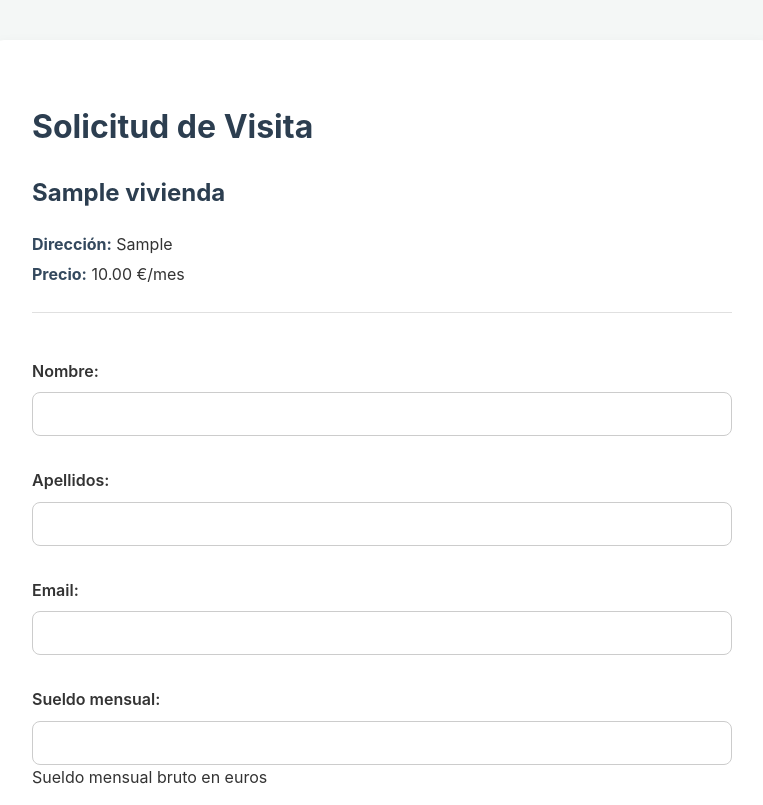
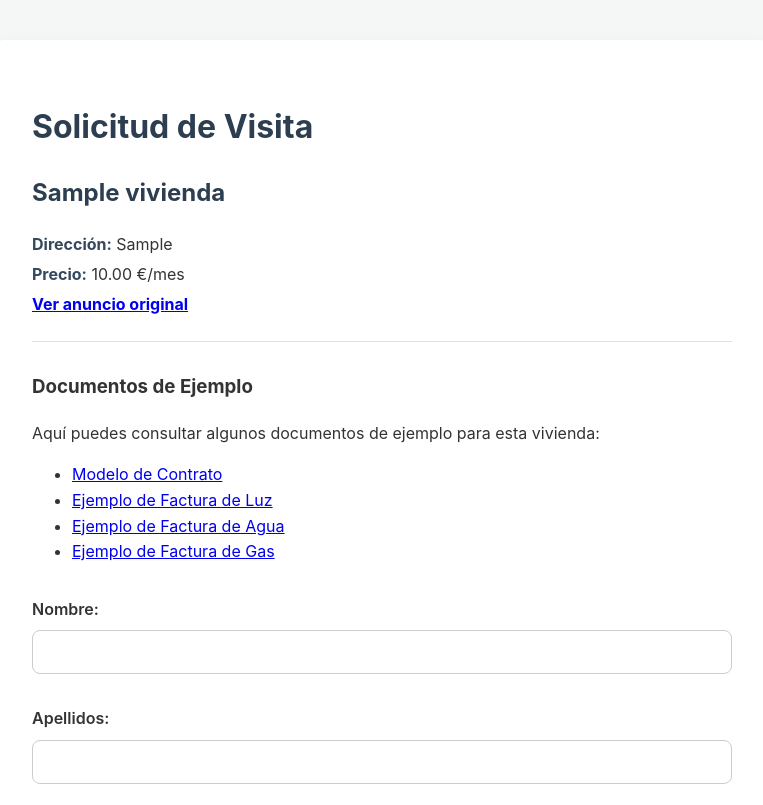
Before and after one commit to funcoleto/houseGestion, a Django app: template propiedades/templates/propiedades/agendar_visita.html in a window 1280 px wide. Shown: the top 805 px of the page, without its empty margins (258-1021 px from the left). Run offline with Django 5.2, Linux system fonts and the light colour scheme; the template is opened without the code that fills it: values that come from a table or form of the project are taken from there, others are empty; tables that the repository leaves empty hold one stand-in row (values such as "Sample post").

Commit message:
feat: Complete Proceso 1 with email and document display
This commit finalizes the implementation of "Proceso 1" by adding real email notifications and displaying additional property information to the tenant.

Key enhancements:
- **Email Integration:**
  - Replaces simulated email prints with actual `send_mail` calls for visit confirmations and cancellations.
  - Configures Django's email backend to use the console for development (default) and provides a commented-out, environment-variable-based SMTP configuration for production.
  - Adds text-based email templates for professional-looking messages.

- **Display Property Documents:**
  - The visit scheduling page now displays links to the property's original ad (`link_anuncio`) and any uploaded sample documents (model contract, utility bills).
  - Configures Django to serve user-uploaded media files in the development environment to make these links functional.

- **Environment Configuration:**
  - Integrates `python-dotenv` to manage environment variables from a `.env` file.
  - `manage.py` and `wsgi.py` are updated to load these variables on startup.

- **Documentation:**
  - The `README.md` is updated with a comprehensive guide on how to configure the application for real email sending, including instructions for creating a `.env` file and setting the required variables.

```diff
--- a/gestion_viviendas/urls.py
+++ b/gestion_viviendas/urls.py
@@ -17,9 +17,15 @@ Including another URLconf
 
 from django.contrib import admin
 from django.urls import path, include
+from django.conf import settings
+from django.conf.urls.static import static
 
 urlpatterns = [
     path("admin/", admin.site.urls),
     # Incluimos las URLs de la aplicación 'propiedades'
     path("", include("propiedades.urls", namespace="propiedades")),
 ]
+
+# Servir ficheros media en modo DEBUG
+if settings.DEBUG:
+    urlpatterns += static(settings.MEDIA_URL, document_root=settings.MEDIA_ROOT)
--- a/gestion_viviendas/wsgi.py
+++ b/gestion_viviendas/wsgi.py
@@ -8,8 +8,10 @@ https://docs.djangoproject.com/en/5.2/howto/deployment/wsgi/
 """
 
 import os
+from dotenv import load_dotenv
+from django.core.wsgi import get_wsgi_application
 
-from django.core.wsgi import get_wsgi_application
+load_dotenv()
 
 os.environ.setdefault("DJANGO_SETTINGS_MODULE", "gestion_viviendas.settings")
 
--- a/manage.py
+++ b/manage.py
@@ -2,10 +2,11 @@
 """Django's command-line utility for administrative tasks."""
 import os
 import sys
-
+from dotenv import load_dotenv
 
 def main():
     """Run administrative tasks."""
+    load_dotenv()
     os.environ.setdefault("DJANGO_SETTINGS_MODULE", "gestion_viviendas.settings")
     try:
         from django.core.management import execute_from_command_line
--- /dev/null
+++ b/media/contratos/contrato_ejemplo.txt
@@ -0,0 +1 @@
+Este es el contenido de un contrato de ejemplo.
--- a/propiedades/templates/propiedades/agendar_visita.html
+++ b/propiedades/templates/propiedades/agendar_visita.html
@@ -80,6 +80,32 @@
             <h2>{{ vivienda.nombre }}</h2>
             <p><strong>Dirección:</strong> {{ vivienda.direccion_completa }}</p>
             <p><strong>Precio:</strong> {{ vivienda.precio_mensualidad }} €/mes</p>
+
+            {% if vivienda.link_anuncio %}
+                <p><strong><a href="{{ vivienda.link_anuncio }}" target="_blank">Ver anuncio original</a></strong></p>
+            {% endif %}
+        </div>
+
+        <div class="documentos-info">
+            <h3>Documentos de Ejemplo</h3>
+            <p>Aquí puedes consultar algunos documentos de ejemplo para esta vivienda:</p>
+            <ul>
+                {% if vivienda.contrato_modelo %}
+                    <li><a href="{{ vivienda.contrato_modelo.url }}" target="_blank">Modelo de Contrato</a></li>
+                {% endif %}
+                {% if vivienda.factura_luz %}
+                    <li><a href="{{ vivienda.factura_luz.url }}" target="_blank">Ejemplo de Factura de Luz</a></li>
+                {% endif %}
+                {% if vivienda.factura_agua %}
+                    <li><a href="{{ vivienda.factura_agua.url }}" target="_blank">Ejemplo de Factura de Agua</a></li>
+                {% endif %}
+                {% if vivienda.factura_gas %}
+                    <li><a href="{{ vivienda.factura_gas.url }}" target="_blank">Ejemplo de Factura de Gas</a></li>
+                {% endif %}
+            </ul>
+            {% if not vivienda.contrato_modelo and not vivienda.factura_luz and not vivienda.factura_agua and not vivienda.factura_gas %}
+                <p><em>No hay documentos de ejemplo disponibles para esta vivienda.</em></p>
+            {% endif %}
         </div>
 
         <form method="post">
```
Also changed, not shown: gestion_viviendas/settings.py (+23 -0 lines), propiedades/templates/propiedades/emails/confirmacion_visita.txt (added, +15 -0 lines), propiedades/templates/propiedades/emails/notificacion_cancelacion_admin.txt (added, +14 -0 lines), propiedades/views.py (+21 -12 lines), README.md.
